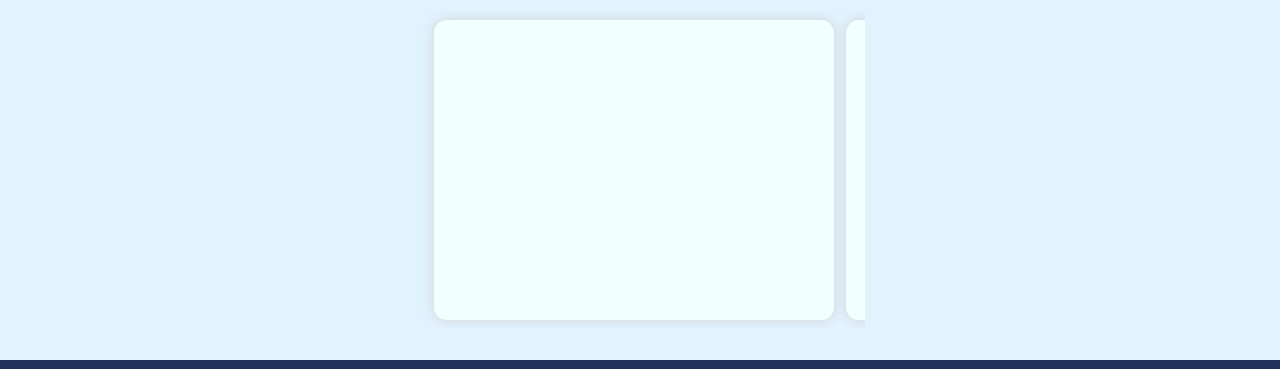
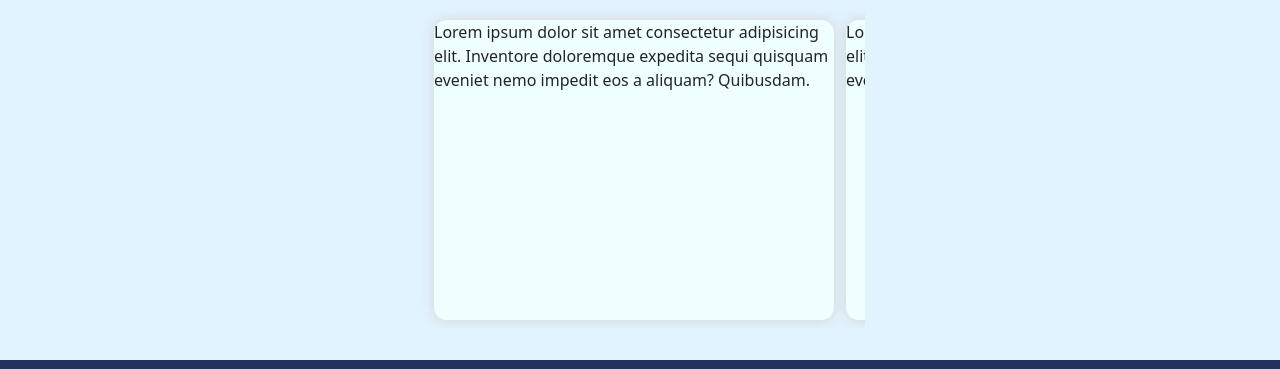
Before and after one commit to AmanGupta7883/skillsresources, a plain HTML site: page index.html in a window 1280 px wide. Shown: the part 2179-2548 px from the top of the page. Drawn offline with nearby package versions, Linux system fonts and the light colour scheme.

Commit message:
feedFill

```diff
--- a/index.html
+++ b/index.html
@@ -163,10 +163,14 @@ s0.parentNode.insertBefore(s1,s0);
     <section class="mainFeedboard container-fluid d-flex flex-column align-item-center id='#'">
         <div class="title ">WORDS OF INSIDERS</div>
         <div class="mainFeed">
-            <div class="fd_b"></div>
-            <div class="fd_b"></div>
-            <div class="fd_b"></div>
-            <div class="fd_b"></div>
+            <div class="fd_b">Lorem ipsum dolor sit amet consectetur adipisicing elit. Inventore doloremque expedita
+                sequi quisquam eveniet nemo impedit eos a aliquam? Quibusdam.</div>
+            <div class="fd_b">Lorem ipsum dolor sit amet consectetur adipisicing elit. Inventore doloremque expedita
+                sequi quisquam eveniet nemo impedit eos a aliquam? Quibusdam.</div>
+            <div class="fd_b">Lorem ipsum dolor sit amet consectetur adipisicing elit. Inventore doloremque expedita
+                sequi quisquam eveniet nemo impedit eos a aliquam? Quibusdam.</div>
+            <div class="fd_b">Lorem ipsum dolor sit amet consectetur adipisicing elit. Inventore doloremque expedita
+                sequi quisquam eveniet nemo impedit eos a aliquam? Quibusdam.</div>
         </div>
     </section>
 
```
